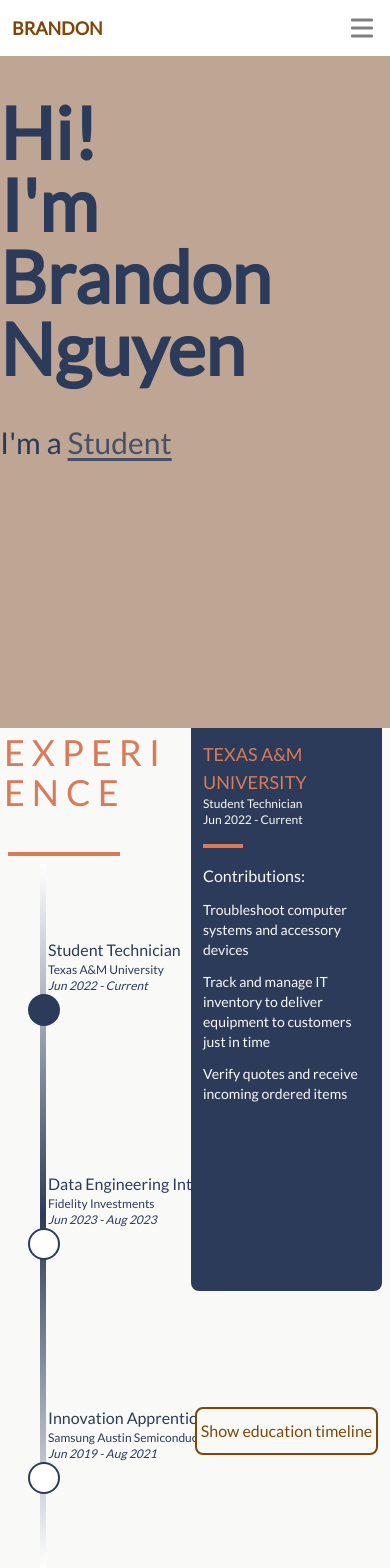
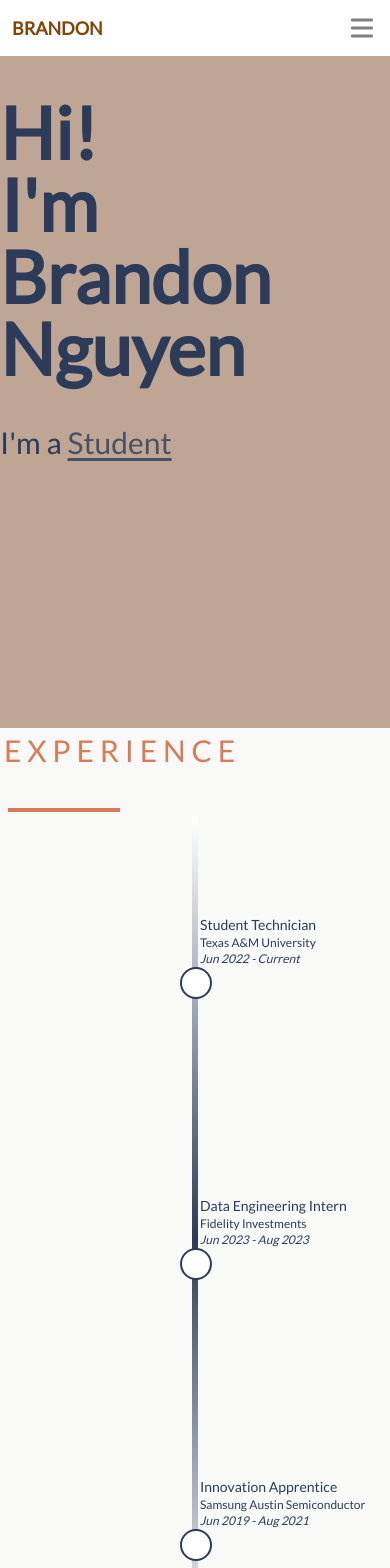
Before and after one commit to brnguyen1/Portfolio, a Vue app: page / in a window 390 px wide. Shown: the top 1568 px of the page. Built offline with nearby package versions, Linux system fonts and the light colour scheme.

Commit message:
mobile focused changes

```diff
--- a/src/components/About.vue
+++ b/src/components/About.vue
@@ -33,7 +33,7 @@ export default {
 </script>
 
 <template>
-    <div id="about" class="flex fixed -z-10 h-screen w-full mt-auto">
+    <div id="about" class="flex bg-light-brown fixed -z-10 h-screen w-full mt-auto">
         <div class=" absolute h-max top-10 right-10">
 
             <Transition name="title" appear>
--- a/src/components/Experience.vue
+++ b/src/components/Experience.vue
@@ -1,4 +1,5 @@
 <script lang="ts">
+import { isMobile } from '../static/js/isMobile'
 import JobBlock from './Experience/JobBlock.vue'
 import JobTimeline from './Experience/JobTimeline.vue'
 import SchoolBlock from './Experience/SchoolBlock.vue'
@@ -63,19 +64,50 @@ export default {
 
             jobs: [student_tech, fidelity_intern, innov_apprentice],
             schools: [tamu, acc],
-            current_job: student_tech,
-            current_school: tamu,
+            current_job: null as Nullable<Job>,
+            current_school: null as Nullable<Education>,
+            show_job_timeline: true,
+            show_school_timeline: false,
             view_type: "experience"
         }
     },
     methods: {
+        isMobile,
         changeView() {
             if (this.view_type == "experience") {
                 this.view_type = "education";
+
             }
             else {
                 this.view_type = "experience";
             }
+            this.jobTimelineCheck();
+            this.schoolTimelineCheck();
+        },
+        jobTimelineCheck() {
+            if ((this.view_type === 'experience' && !isMobile()) || (this.view_type == 'experience' && !this.current_job)) {
+                this.show_job_timeline = true
+            }
+            else {
+                this.show_job_timeline = false
+            }
+
+        },
+        schoolTimelineCheck() {
+            if ((this.view_type === 'education' && !isMobile()) || (this.view_type === 'education' && !this.current_school)) {
+                this.show_school_timeline = true
+            }
+            else {
+                this.show_school_timeline = false
+            }
+        },
+        changeJob(new_job) {
+            this.current_job = new_job;
+            this.jobTimelineCheck();
+        },
+        changeSchool(new_school) {
+            this.current_school = new_school;
+            this.schoolTimelineCheck();
         }
     },
     components: {
@@ -83,15 +115,32 @@ export default {
         JobTimeline,
         SchoolBlock,
         SchoolTimeline,
+    },
+    created() {
+        if (!isMobile()) {
+            this.current_job = this.jobs[0];
+            this.current_school = this.schools[0];
+        }
+
+        window.addEventListener("resize", () => {
+            this.jobTimelineCheck();
+            this.schoolTimelineCheck();
+            if (!isMobile()) {
+                if(!this.current_job)
+                    this.current_job = this.jobs[0];
+                if(!this.current_school)
+                    this.current_school = this.schools[0];
+            }
+        });
     }
 }
 </script>
 
 <template>
-    <div id="experience" class="mt-landing flex h-screen bg-tan">
-        <div class="flex flex-wrap w-1/2 md:w-2/6">
+    <div id="experience" class="mt-landing flex flex-wrap md:flex-nowrap h-max pb-10 md:h-screen bg-tan">
+        <div class="flex flex-wrap w-full md:w-2/6">
             <!-------------------- Section Title -------------------->
-            <div class="text-light-orange text-4xl text-bold m-1 h-max w-full">
+            <div class="text-light-orange text-3xl text-bold m-1 h-max w-full">
                 <h1 v-if="view_type === 'experience'">E X P E R I E N C E</h1>
                 <h1 v-else>E D U C A T I O N</h1>
                 <div class="bg-light-orange w-28 h-1 mx-1 mt-10" />
@@ -99,29 +148,30 @@ export default {
 
             <!-------------------- Timelines -------------------->
             <!-- Experience -->
-            <div class="h-5/6 ml-10 md:mx-auto">
-                <JobTimeline v-if="view_type === 'experience'" :current_job="current_job" :jobs="jobs"
-                    @changejob="current_job = $event" />
+            <div v-if="show_job_timeline || show_school_timeline" class="h-screen md:h-5/6 mx-auto md:block">
+                <JobTimeline v-if="show_job_timeline" :current_job="current_job" :jobs="jobs"
+                    @changejob="changeJob($event)" />
 
                 <!-- Education -->
-                <SchoolTimeline v-if="view_type === 'education'" :current_school="current_school" :schools="schools"
-                    @changeschool="current_school = $event" />
+                <SchoolTimeline v-if="show_school_timeline" :current_school="current_school" :schools="schools"
+                    @changeschool="changeSchool($event)" />
             </div>
         </div>
 
         <!-------------------- Info div -------------------->
 
-        <div class="flex flex-wrap w-1/2 mr-2 md:mx-auto">
+        <div class="flex flex-wrap w-full h-screen mt-10 md:h-full md:my-auto md:w-1/2 md:mx-auto">
             <!-- Experience -->
-            <JobBlock v-if="view_type === 'experience'" :job="current_job" />
+            <JobBlock v-if="view_type === 'experience' && current_job" :job="current_job"
+                @removejob="changeJob($event)" />
 
             <!-- Education -->
-            <SchoolBlock v-if="view_type === 'education'" :education="current_school" />
+            <SchoolBlock v-if="view_type === 'education' && current_school" :education="current_school" @removeschool="changeSchool($event)"/>
 
             <!-- Switch view button -->
-            <button class="mx-auto h-fit w-fit" @click="changeView()">
+            <button class="mx-auto mb-auto h-fit w-fit" @click="changeView()">
                 <div :class="[view_type === 'experience' ? 'bg-tan text-brown' : 'bg-brown text-white']"
-                    class="px-1 flex border border-2 border-brown place-items-center w-max h-12 rounded-lg">
+                    class=" flex border text-sm md:text-base border-2 border-brown rounded-lg place-items-center w-max h-12 px-1">
                     <p v-if="view_type === 'experience'"> Show education timeline</p>
                     <p v-else>Show experience timeline</p>
 
--- a/src/components/Experience/JobBlock.vue
+++ b/src/components/Experience/JobBlock.vue
@@ -5,8 +5,12 @@ import type { PropType } from 'vue'
 export default defineComponent({
     props: {
         job: {
-            type: Object as PropType<Job>,
-            required: true
+            type: Object as PropType<Job> | null
+        }
+    },
+    methods: {
+        removeJob() {
+            this.$emit("removejob", null);
         }
     }
 })
@@ -15,10 +19,19 @@ export default defineComponent({
 </script>
 
 <template>
-    <div class="bg-dark-blue block text-tan w-full h-4/6 ml-auto rounded-b-lg">
-        <div class="m-3 min-h-5/7">
-            <div class="text-light-orange text-lg">
-                <h1>{{ job.employer.toUpperCase() }}</h1>
+    <div class="bg-dark-blue text-tan w-full h-4/6 rounded-b-lg">
+        <div v-if="job" class="m-3 min-h-5/7">
+            <div class="flex flex-row text-light-orange text-lg">
+                <div class="w-max">
+                    <h1>{{ job.employer.toUpperCase() }}</h1>
+                </div>
+                <div class="w-8 ml-auto md:hidden cursor-pointer" @click="removeJob()">
+                    <svg xmlns="http://www.w3.org/2000/svg" viewBox="0 0 448 512">
+                        <!--! Font Awesome Pro 6.2.1 by @fontawesome - https://fontawesome.com License - https://fontawesome.com/license (Commercial License) Copyright 2022 Fonticons, Inc. -->
+                        <path class="fill-tan opacity-50"
+                            d="M64 32C28.7 32 0 60.7 0 96V416c0 35.3 28.7 64 64 64H384c35.3 0 64-28.7 64-64V96c0-35.3-28.7-64-64-64H64zm79 143c9.4-9.4 24.6-9.4 33.9 0l47 47 47-47c9.4-9.4 24.6-9.4 33.9 0s9.4 24.6 0 33.9l-47 47 47 47c9.4 9.4 9.4 24.6 0 33.9s-24.6 9.4-33.9 0l-47-47-47 47c-9.4 9.4-24.6 9.4-33.9 0s-9.4-24.6 0-33.9l47-47-47-47c-9.4-9.4-9.4-24.6 0-33.9z" />
+                    </svg>
+                </div>
             </div>
             <div class="text-xs">
                 <h2>{{ job.title }}</h2>
@@ -26,7 +39,7 @@ export default defineComponent({
             </div>
             <div class="bg-light-orange w-10 h-1 my-4" />
         </div>
-        <div class="m-3 h-max">
+        <div v-if="job" class="m-3 h-max">
             Contributions:
             <ul class="my-3 text-sm md:text-base" v-for="contribution in job.contributions">
                 {{ contribution }}
--- a/src/components/Experience/JobTimeline.vue
+++ b/src/components/Experience/JobTimeline.vue
@@ -4,8 +4,7 @@ import { defineComponent, PropType } from 'vue';
 export default defineComponent({
     props: {
         current_job: {
-            type: Object as PropType<Job>,
-            required: true
+            type: Object as PropType<Nullable<Job>>
         },
         jobs: {
             type: Array<Job>,
@@ -24,13 +23,13 @@ export default defineComponent({
     <div
         class="grid grid-cols-1 divide-y bg-dark-blue bg-gradient-to-t from-white via-dark-blue to-white w-1.5 h-full">
         <div v-for="job in jobs" class="my-auto w-max border-none cursor-pointer" @click="changeJob(job)">
-            <div class="mx-2">
+            <div class="mx-2 text-sm md:text-base">
                 <p>{{ job.title }}</p>
                 <p class="text-xs">{{ job.employer }}</p>
                 <p class="italic text-xs">{{ job.start_date }} - {{ job.end_date }}</p>
             </div>
 
-            <div v-if="job.title == current_job.title"
+            <div v-if="current_job && job.title == current_job.title"
                 class="bg-dark-blue border border-2 border-dark-blue w-8 h-8 rounded-2xl -ml-3"></div>
             <div v-else class="bg-white border border-2 border-dark-blue w-8 h-8 rounded-2xl -ml-3">
 
--- a/src/components/Experience/SchoolTimeline.vue
+++ b/src/components/Experience/SchoolTimeline.vue
@@ -4,8 +4,7 @@ import { defineComponent, PropType } from 'vue';
 export default defineComponent({
     props: {
         current_school: {
-            type: Object as PropType<Education>,
-            required: true
+            type: Object as PropType<Nullable<Education>>
         },
         schools: {
             type: Array<Education>,
@@ -24,13 +23,13 @@ export default defineComponent({
     <div class="grid grid-cols-1 divide-y bg-dark-blue bg-gradient-to-t from-white via-dark-blue to-white w-1.5 h-full">
         <div v-for="education in schools" class="my-auto w-max border-none cursor-pointer"
             @click="changeSchool(education)">
-            <div class="mx-2 ">
+            <div class="mx-2 test-sm md:text-base">
                 <p>{{ education.school }}</p>
                 <p class="text-xs">{{ education.degree }}</p>
                 <p class="italic text-xs">{{ education.start_date }} - {{ education.end_date }}</p>
             </div>
 
-            <div v-if="education.degree == current_school.degree"
+            <div v-if="current_school && education.degree == current_school.degree"
                 class="bg-dark-blue border border-2 border-dark-blue w-8 h-8 rounded-2xl -ml-3"></div>
             <div v-else class="bg-white border border-2 border-dark-blue w-8 h-8 rounded-2xl -ml-3">
 
--- a/src/components/Skills/Card.vue
+++ b/src/components/Skills/Card.vue
@@ -10,7 +10,7 @@ export default {
 </script>
 
 <template>
-    <div class="grid grid-cols-1 my-10 border justify-items-start w-4/6 md:h-full h-max mx-auto rounded-xl">
+    <div class="grid grid-cols-1 border justify-items-start w-4/6 md:h-full h-max mx-auto rounded-xl">
         <div class="text-center w-full mx-auto my-auto">
             {{ header }}
         </div>
--- /dev/null
+++ b/src/static/js/isMobile.ts
@@ -0,0 +1,7 @@
+export function isMobile() {
+    if (window.innerWidth < 768) {
+        return true;
+    }
+
+    return false;
+}
--- a/src/types.d.ts
+++ b/src/types.d.ts
@@ -31,3 +31,5 @@ type Skill = {
     picture: String | null,
     name: String,
 }
+
+type Nullable<T> = T | null
```
Also changed, not shown: src/components/Experience/SchoolBlock.vue (+20 -7 lines), src/components/Projects.vue (+11 -11 lines), src/components/Skills.vue (+13 -4 lines), 1 other file (tests, documents, lock files or other folders).
